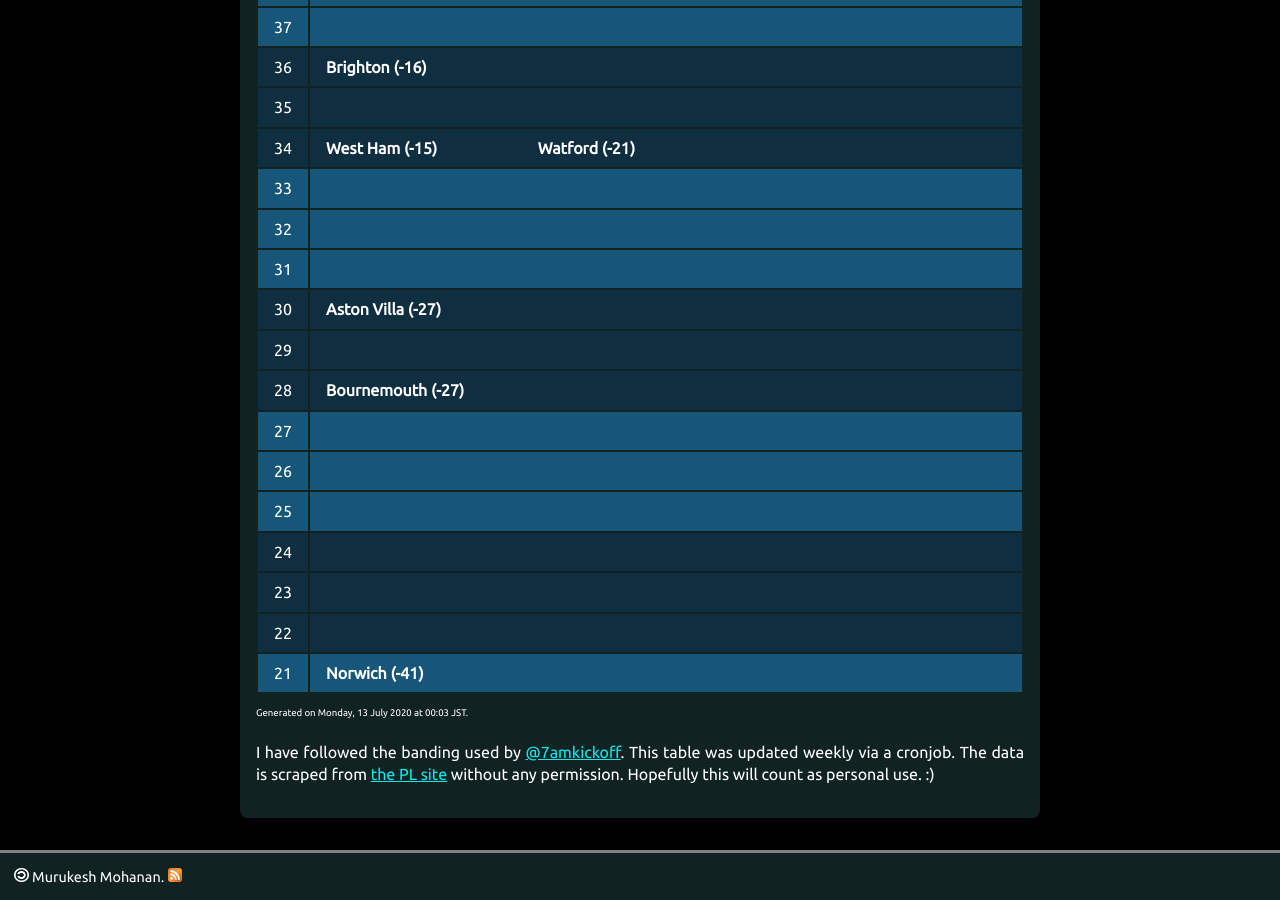
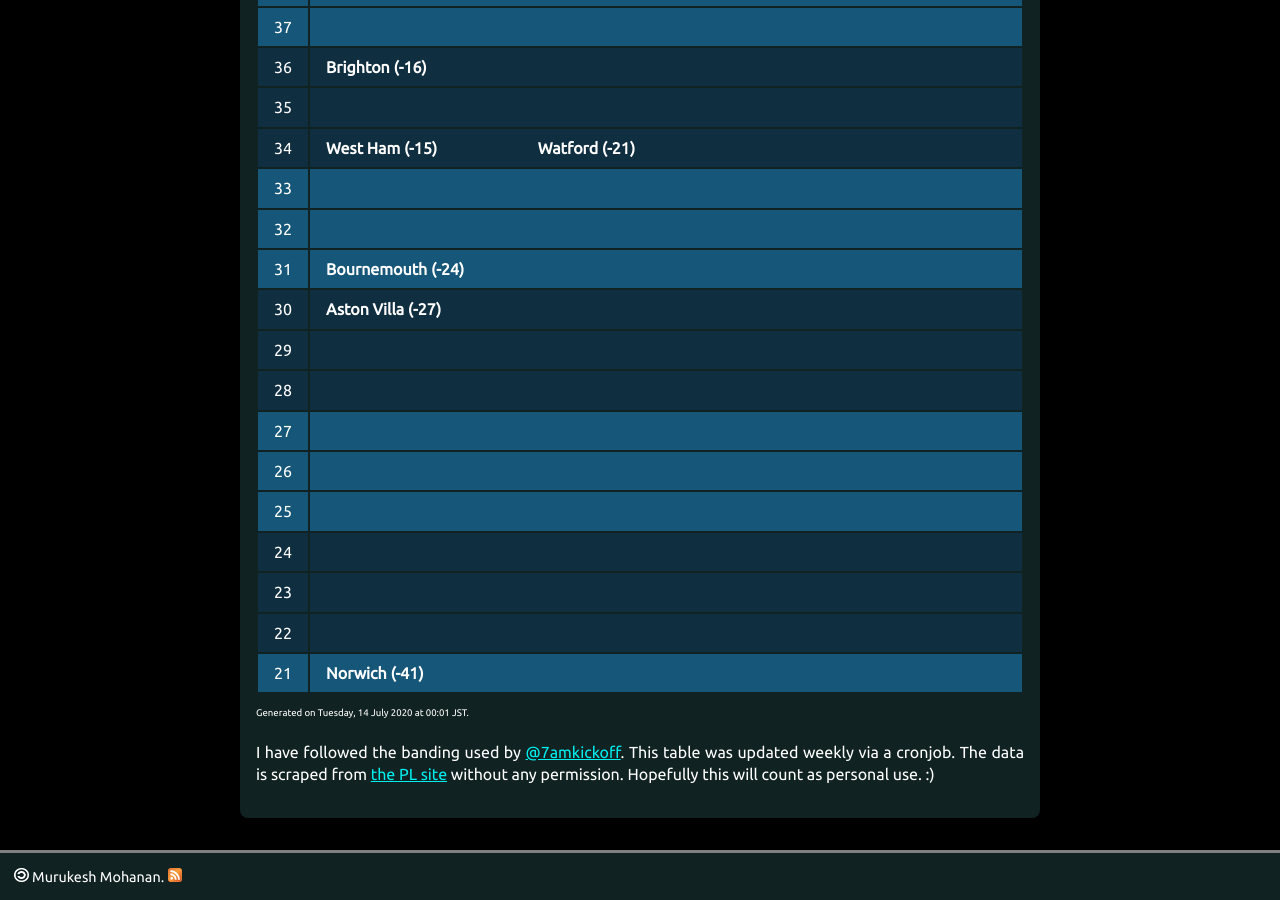
Before and after one commit to muru/muru.github.io, a Jekyll site: the page built from resources.md, in a window 1280 px wide and 900 px high, scrolled down 4098 px. Built offline with Jekyll 4.4.1, drawn with Linux system fonts in a browser that asks for light colours; some of the changed text lies outside the part shown.

Commit message:
updated cann-table: Tue 14 Jul 00:01:09 JST 2020

```diff
--- a/cann-table.html
+++ b/cann-table.html
@@ -176,7 +176,7 @@
 	<tr class="cann-row-2">
 		<td class="cann-point"> 59 </td>
 		<td class="cann-clubs">
-			<span class="club-name"> Leicester (32) </span>
+			<span class="club-name"> Leicester (29) </span>
 		</td>
  	</tr>
 	<tr class="cann-row-2">
@@ -215,6 +215,7 @@
 	<tr class="cann-row-2">
 		<td class="cann-point"> 52 </td>
 		<td class="cann-clubs">
+			<span class="club-name"> Tottenham (9) </span>
 		</td>
  	</tr>
 	<tr class="cann-row-1">
@@ -225,14 +226,13 @@
 	<tr class="cann-row-1">
 		<td class="cann-point"> 50 </td>
 		<td class="cann-clubs">
-			<span class="club-name"> Arsenal (8) </span>
+			<span class="club-name"> Arsenal (7) </span>
 			<span class="club-name"> Burnley (-8) </span>
 		</td>
  	</tr>
 	<tr class="cann-row-1">
 		<td class="cann-point"> 49 </td>
 		<td class="cann-clubs">
-			<span class="club-name"> Tottenham (8) </span>
 		</td>
  	</tr>
 	<tr class="cann-row-2">
@@ -330,6 +330,7 @@
 	<tr class="cann-row-1">
 		<td class="cann-point"> 31 </td>
 		<td class="cann-clubs">
+			<span class="club-name"> Bournemouth (-24) </span>
 		</td>
  	</tr>
 	<tr class="cann-row-2">
@@ -346,7 +347,6 @@
 	<tr class="cann-row-2">
 		<td class="cann-point"> 28 </td>
 		<td class="cann-clubs">
-			<span class="club-name"> Bournemouth (-27) </span>
 		</td>
  	</tr>
 	<tr class="cann-row-1">
@@ -386,4 +386,4 @@
 		</td>
  	</tr>
 </table>
-<span id="cann-gen-note"> Generated on  Monday, 13 July 2020 at 00:03 JST. </span>
+<span id="cann-gen-note"> Generated on  Tuesday, 14 July 2020 at 00:01 JST. </span>
```
